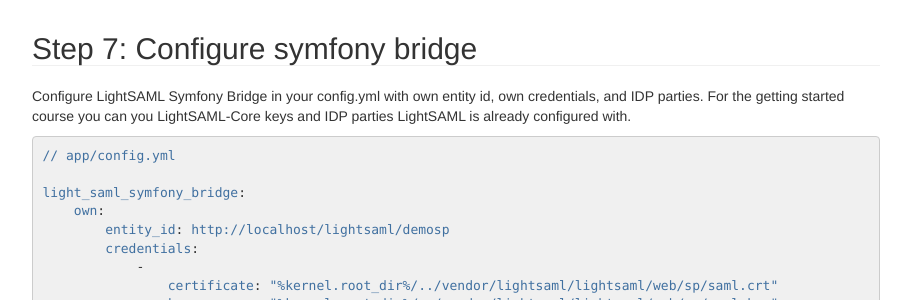
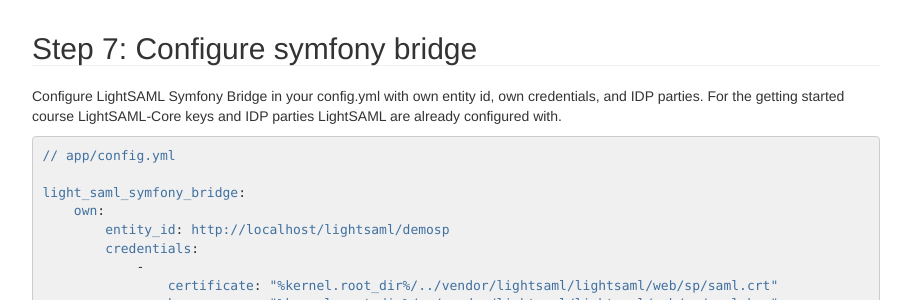
Before and after one commit to lightSAML/lightSAML.github.io, a Jekyll site: the page built from SP-Bundle/Getting-started/index.md, in a window 1280 px wide and 900 px high, scrolled down 6687 px. Shown: the part 172-472 px from the top of the window, without its empty margins (38-949 px from the left). Built offline with Jekyll 4.4.1, drawn with Linux system fonts in a browser that asks for light colours; nearby versions of some CDN libraries.

Commit message:
Update step 7 description

```diff
--- a/SP-Bundle/Getting-started/index.md
+++ b/SP-Bundle/Getting-started/index.md
@@ -370,7 +370,7 @@
 ## Step 7: Configure symfony bridge
 
 Configure LightSAML Symfony Bridge in your config.yml with own entity id, own credentials, and IDP parties. For the getting
-started course you can you LightSAML-Core keys and IDP parties LightSAML is already configured with.
+started course LightSAML-Core keys and IDP parties LightSAML are already configured with.
 
 {% highlight yaml %}
 // app/config.yml
```
